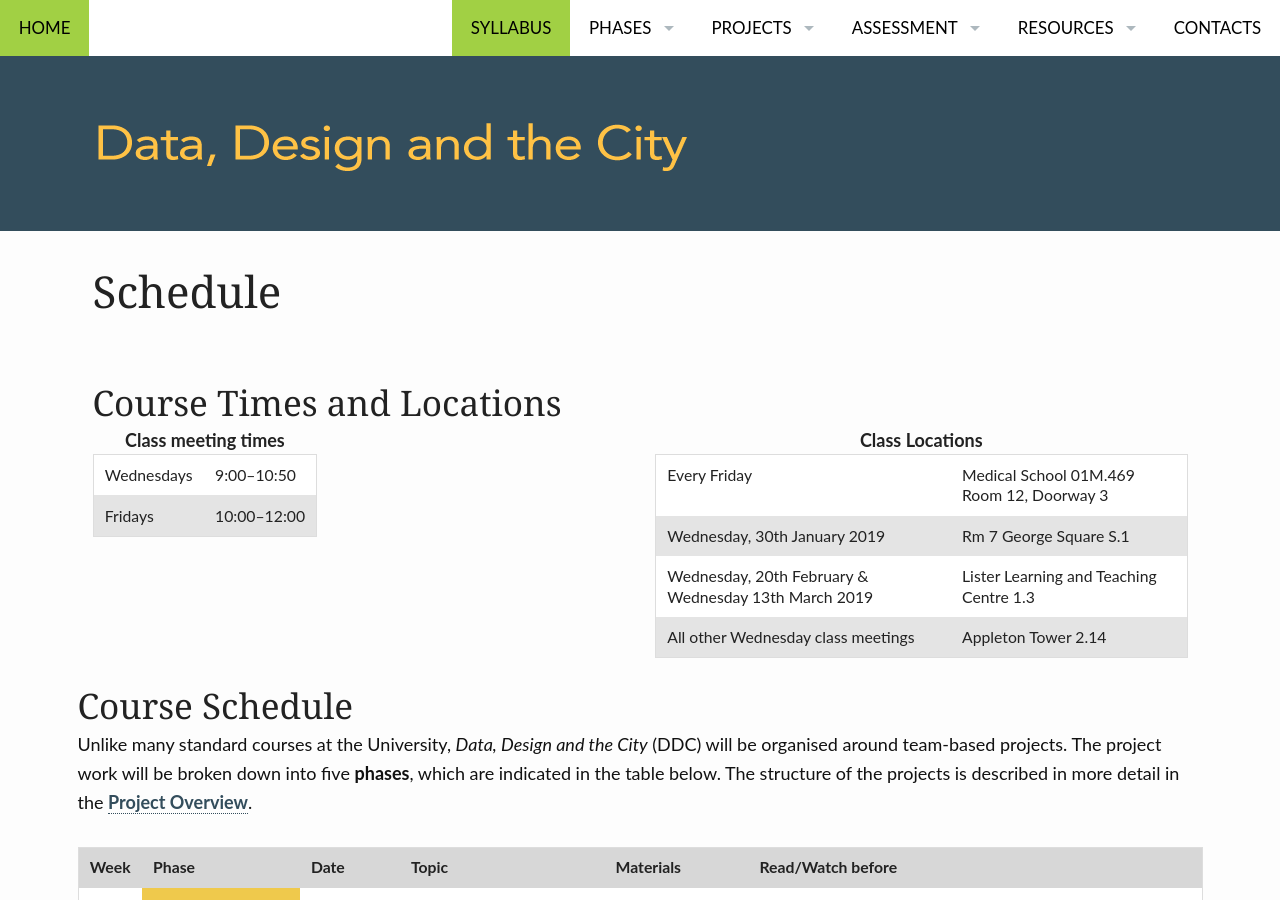
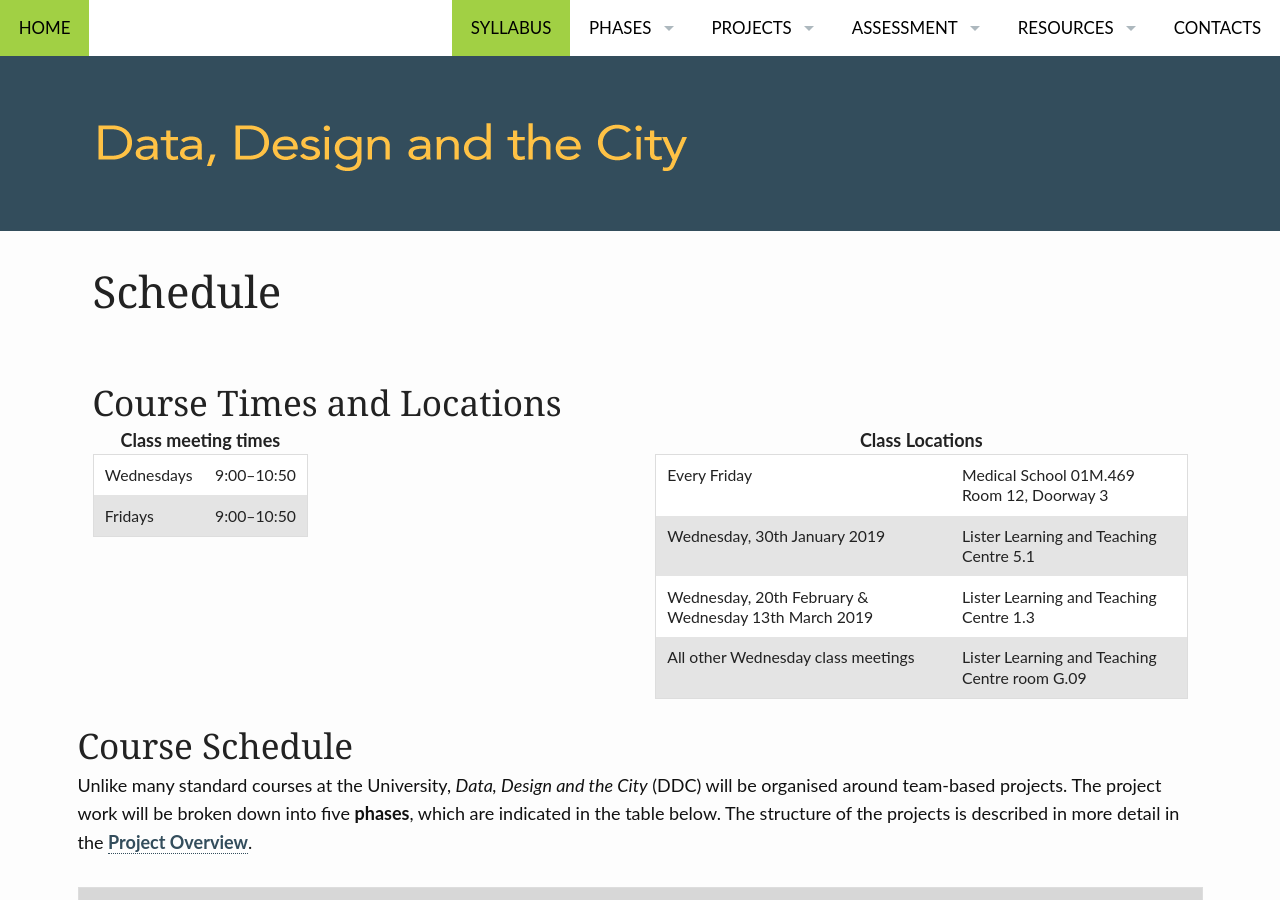
Before and after one commit to edinburghlivinglab/ddc, a Jekyll site: the page built from pages/syllabus.md, in a window 1280 px wide and 900 px high. Built offline with Jekyll 4.4.1, drawn with Linux system fonts in a browser that asks for light colours.

Commit message:
Update syllabus.md

```diff
--- a/pages/syllabus.md
+++ b/pages/syllabus.md
@@ -20,7 +20,7 @@ permalink: "/syllabus/"
             </tr>
             <tr>
                 <td>Fridays</td>
-                <td>10:00&ndash;12:00</td>
+                <td>9:00&ndash;10:50</td>
             </tr>
         </table>
     </div>
@@ -34,7 +34,7 @@ permalink: "/syllabus/"
         </tr>
         <tr>
             <td>Wednesday, 30th January 2019</td>
-            <td>Rm 7 George Square S.1</td>
+            <td>Lister Learning and Teaching Centre 5.1</td>
         </tr>
         <tr>
             <td>Wednesday, 20th February & Wednesday 13th March 2019</td>
@@ -42,7 +42,7 @@ permalink: "/syllabus/"
         </tr>
         <tr>
             <td>All other Wednesday class meetings</td>
-            <td>Appleton Tower 2.14</td>
+            <td>Lister Learning and Teaching Centre room G.09</td>
         </tr>
     </table>
 </div>
```
